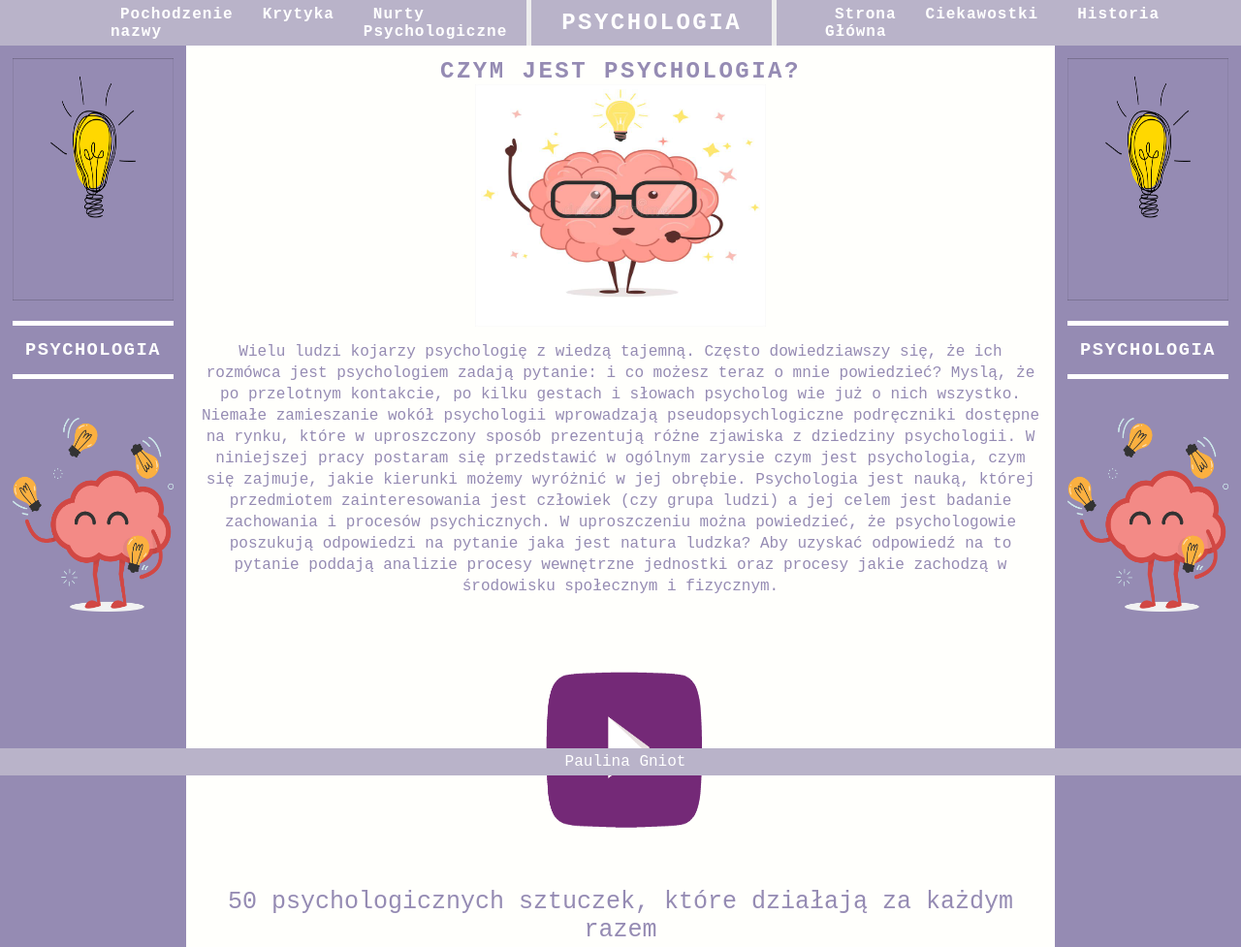
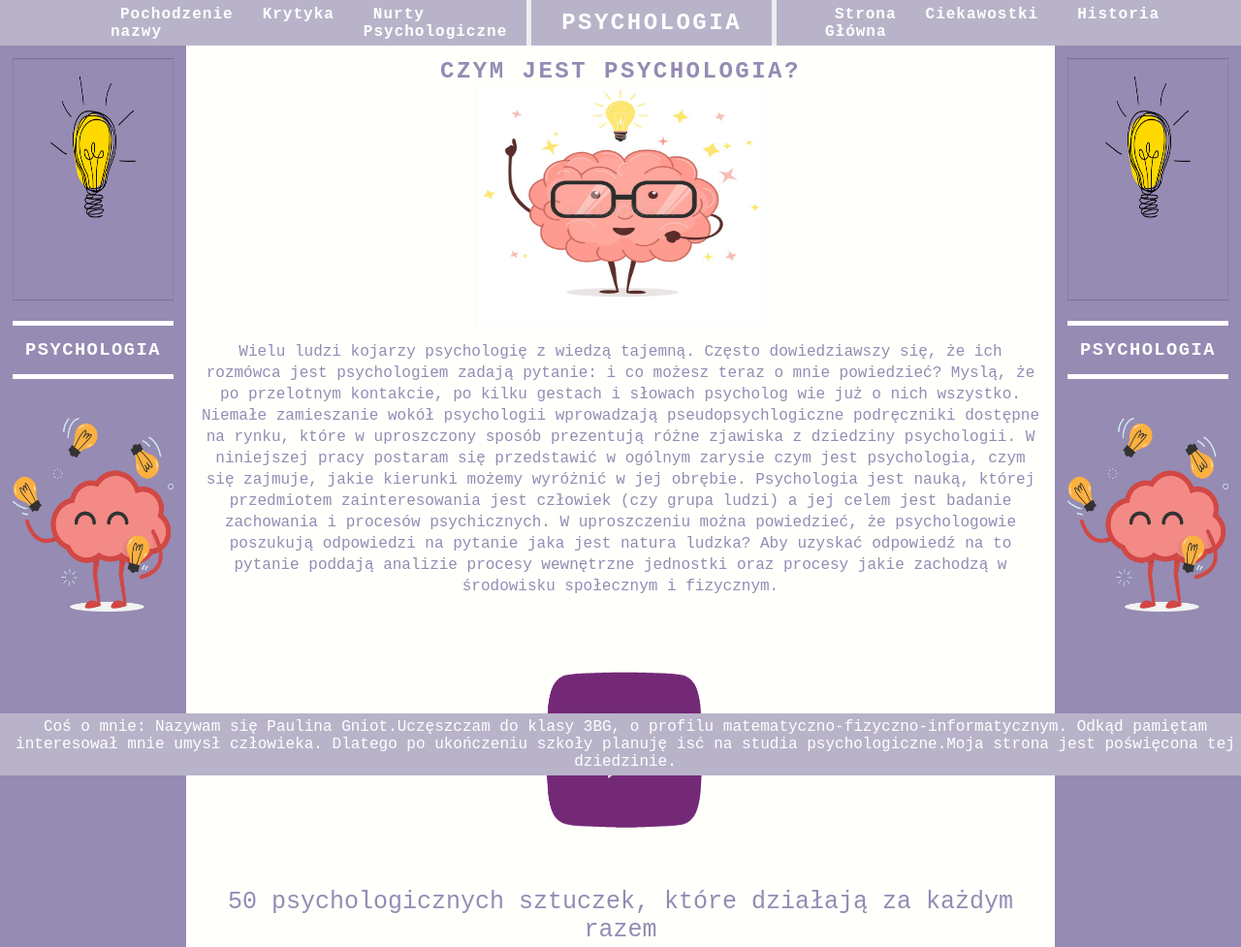
Before and after one commit to stronapaulinki/stronapaulinki.github.io, a plain HTML site: page index.html in a window 1280 px wide. Shown: the top 977 px of the page at 97% size. Drawn offline with Linux system fonts and the light colour scheme.

Commit message:
Update index.html

```diff
--- a/index.html
+++ b/index.html
@@ -46,7 +46,8 @@
             <a href="https://www.youtube.com/watch?v=-Xq0Jsn5c80"><img id="jasna_strona" src="you.png">50 psychologicznych sztuczek, które działają za każdym razem</a>
             </div>
             <div id="footer">
-            Paulina Gniot
+           Coś o mnie:
+           Nazywam się Paulina Gniot.Uczęszczam do klasy 3BG, o profilu matematyczno-fizyczno-informatycznym. Odkąd pamiętam interesował mnie umysł człowieka. Dlatego po ukończeniu szkoły planuję isć na studia psychologiczne.Moja strona jest poświęcona tej dziedzinie.
             </div>
 
     </body>
```
